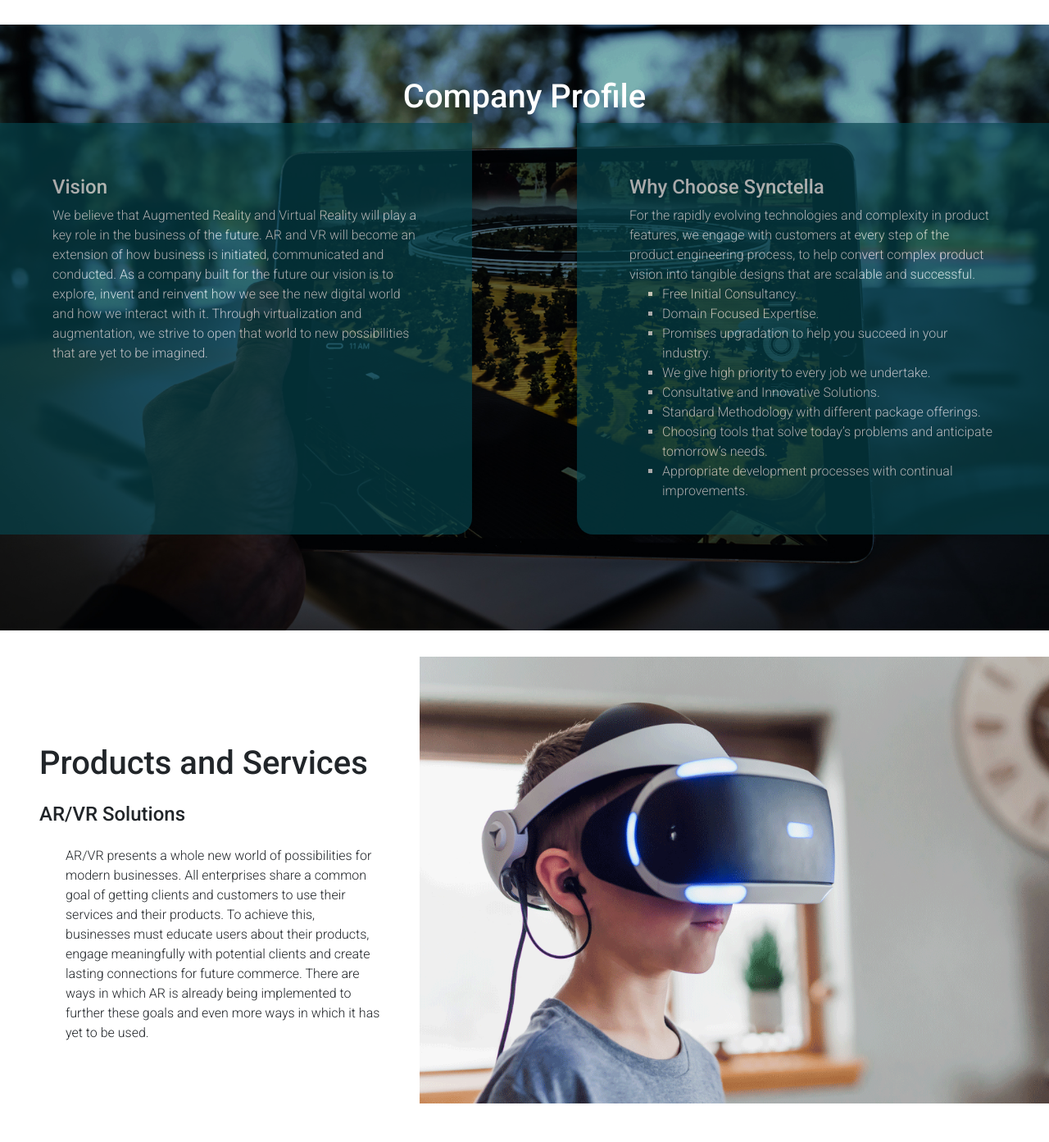
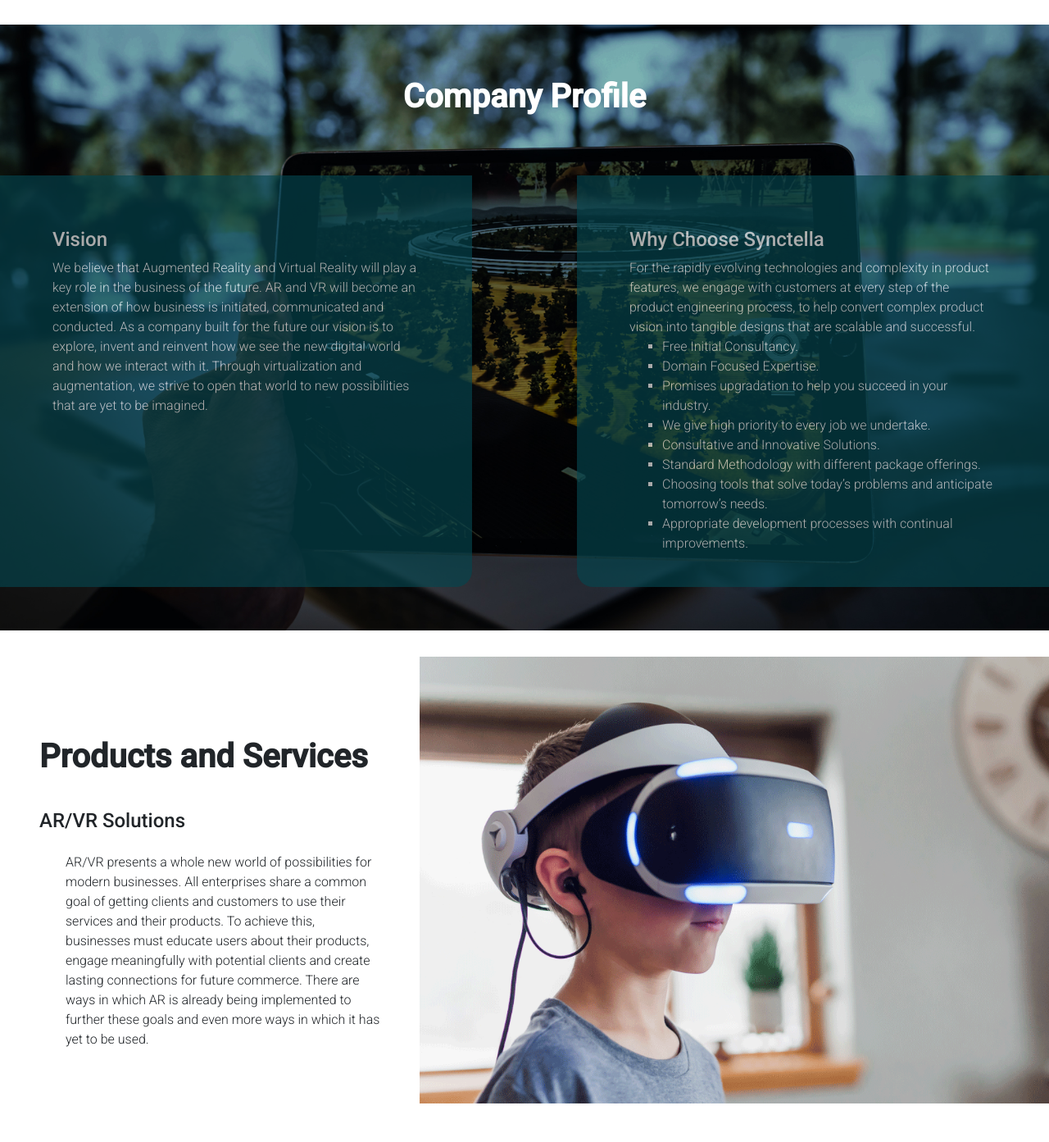
Before and after one commit to Mizan-Primex/resolved-synctella, a React (Create React App) app: page / in a window 1280 px wide. Shown: the part 1309-2702 px from the top of the page at 82% size. Built offline with nearby package versions, Linux system fonts and the light colour scheme.

Commit message:
size fixed

```diff
--- a/src/Component/Home/Home.css
+++ b/src/Component/Home/Home.css
@@ -204,7 +204,8 @@
 }
 .profileBody h1{
     font-size: 250%;
-    padding-bottom: 0;
+    font-weight: 700;
+    padding-bottom: 5%;
     text-align: center;
 }
 .profile h2{
@@ -235,7 +236,8 @@
 }
 .txt-3 h1{
     font-size: 250%;
-    padding-bottom: 1rem;
+    font-weight: 700;
+    padding-bottom: 2rem;
 }
 .txt-3 h2{
     font-size: 150%;
@@ -318,6 +320,9 @@
     font-weight: 300;
     padding: 2rem;
 }
+.managedIt-txt h1{
+    font-size: 150%;
+}
 .managedIt-txt ul{
     font-size: 100%;
     list-style: square;
@@ -335,6 +340,7 @@
 }
 .partner h1{
     font-size: 250%;
+    font-weight: 700;
 }
 .company img{
   margin-right: 5rem;
@@ -370,7 +376,7 @@
     font-size: 250%;
     text-align: center;
     margin-bottom: 2rem;
-
+    font-weight: 700;
 }
 .client-details{
     display: flex;
@@ -454,6 +460,7 @@
 }
 .form label{
    font-size: 250%;
+   font-weight: 700;
 }
 .footer-link{
     display: grid;
```
